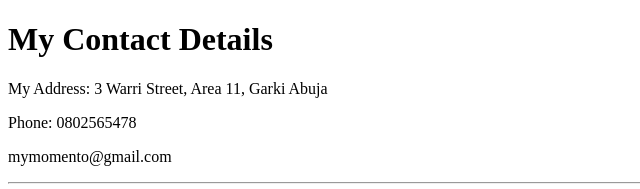
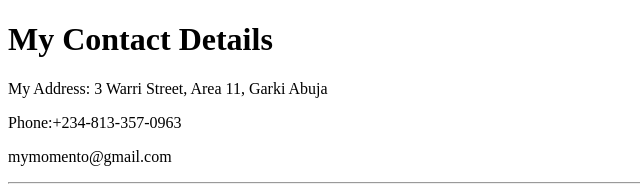
Before and after one commit to VianBrooks/cv, a plain HTML site: page contact.html in a window 1280 px wide. Shown: the top 189 px of the page, 0-640 px from the left. Drawn offline with Linux system fonts and the light colour scheme.

Commit message:
Update contact.html

```diff
--- a/contact.html
+++ b/contact.html
@@ -7,7 +7,7 @@
   <body>
     <h1>My Contact Details</h1>
     <p>My Address: 3 Warri Street, Area 11, Garki Abuja</p>
-    <p>Phone: 0802565478</p>
+    <p>Phone:+234-813-357-0963</p>
     <p>mymomento@gmail.com</p>
     <hr>
     <form  action="mailto:vianbrooksroger@gmail.com" method="post" enctype="text/plain">
```
